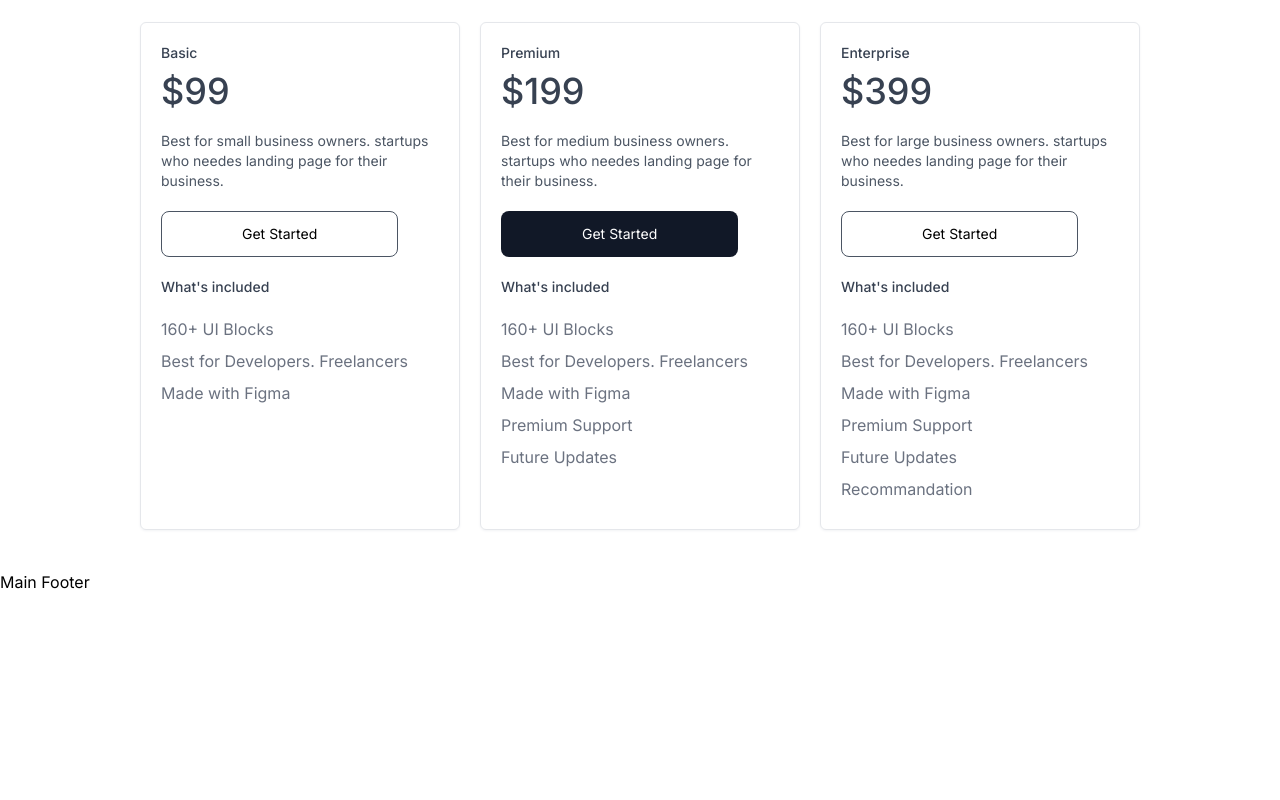
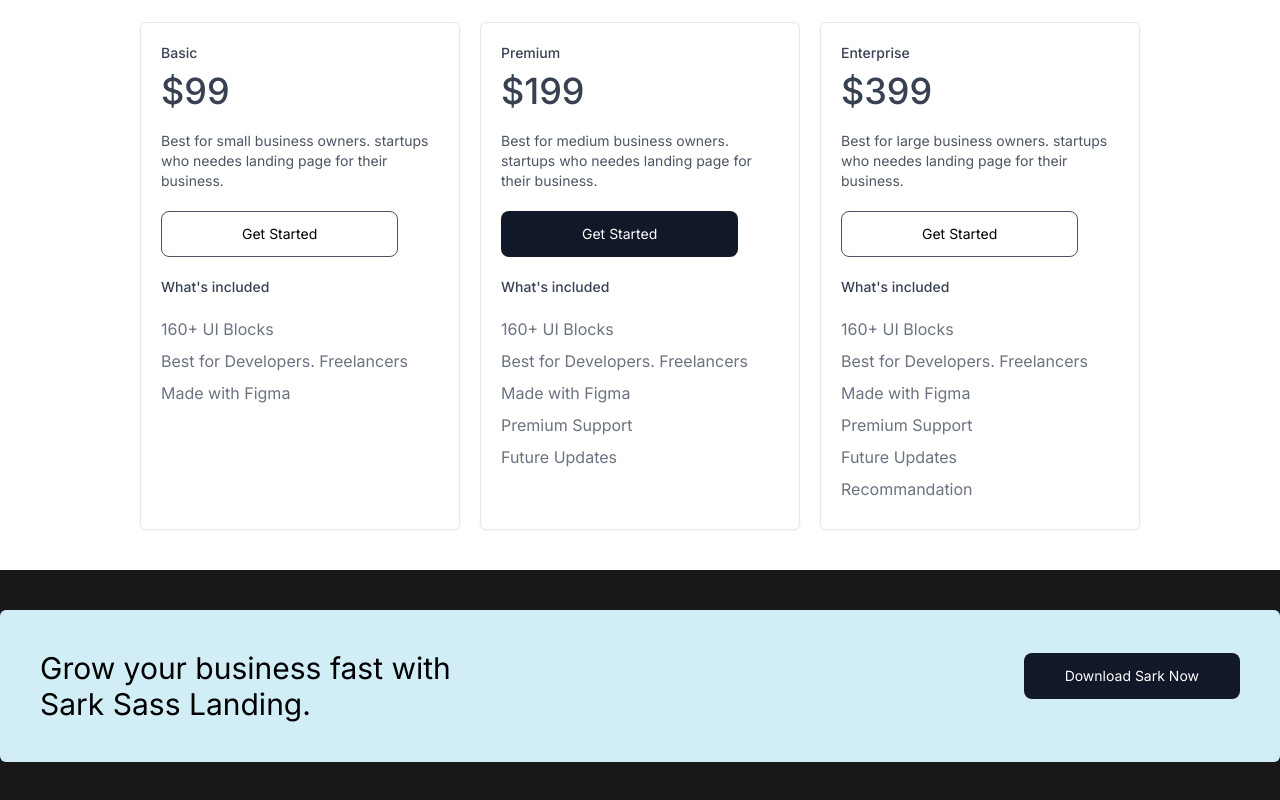
Before and after one commit to NdekoCode/vue-startup-landing-page, a Vue app: page / in a window 1280 px wide. Shown: the part 3432-4232 px from the top of the page. Before the commit the page ends 4026 px from the top, so only its background shows below. Built offline with nearby package versions, Linux system fonts and the light colour scheme.

Commit message:
feat: add footer structure

```diff
--- a/src/components/FooterMain.vue
+++ b/src/components/FooterMain.vue
@@ -1,4 +1,18 @@
 <script lang="ts" setup></script>
 <template>
-  <header>Main Footer</header>
+  <footer class="py-10 bg-[#181818]">
+    <div class="container">
+      <div class="p-10 rounded-md mb-20 flex-between-center bg-[#d1edf5]">
+        <h2 class="max-w-md text-3xl">Grow your business fast with Sark Sass Landing.</h2>
+        <a
+          href="#"
+          class="inline-block px-5 py-3 mb-5 text-sm text-center text-white transition-colors duration-300 bg-gray-900 border border-transparent rounded-lg md:px-8 lg:px-10"
+          >Download Sark Now</a
+        >
+      </div>
+      <div class="grid grid-cols-1 md:grid-cols-2 lg:grid-cols-4">
+        <ul></ul>
+      </div>
+    </div>
+  </footer>
 </template>
```
